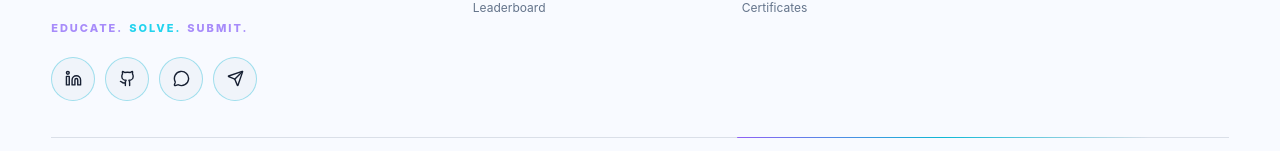
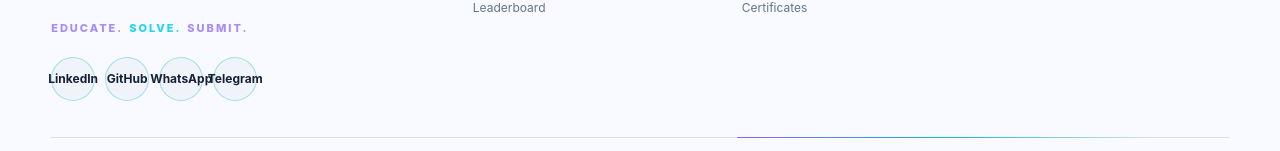
Before and after one commit to SiddayyaRH5/SRH-CodeVerse, a React (Vite) app in the folder frontend/: page / in a window 1280 px wide. Shown: the part 2582-2733 px from the top of the page. Built offline with nearby package versions, Linux system fonts and the light colour scheme; no server answers.

Commit message:
Fix: remove invalid Linkedin/Github lucide-react imports - use text-based social links

```diff
--- a/frontend/src/components/layout/Footer.jsx
+++ b/frontend/src/components/layout/Footer.jsx
@@ -3,8 +3,6 @@ import {
   MapPin,
   Phone,
   Mail,
-  Linkedin,
-  Github,
   MessageCircle,
   Send,
 } from "lucide-react"
@@ -30,22 +28,18 @@ function Footer() {
     {
       label: "LinkedIn",
       url: "https://www.linkedin.com/in/siddayyahiremath/",
-      icon: Linkedin,
     },
     {
       label: "GitHub",
       url: "https://github.com/SiddayyaRH5",
-      icon: Github,
     },
     {
       label: "WhatsApp",
       url: "https://wa.me/918088285205",
-      icon: MessageCircle,
     },
     {
       label: "Telegram",
       url: "https://t.me/siddusrh",
-      icon: Send,
     },
   ]
 
@@ -83,7 +77,7 @@ function Footer() {
                 aria-label={label}
                 title={label}
               >
-                <Icon size={17} strokeWidth={2} />
+              {label}
               </a>
             ))}
           </div>
```
